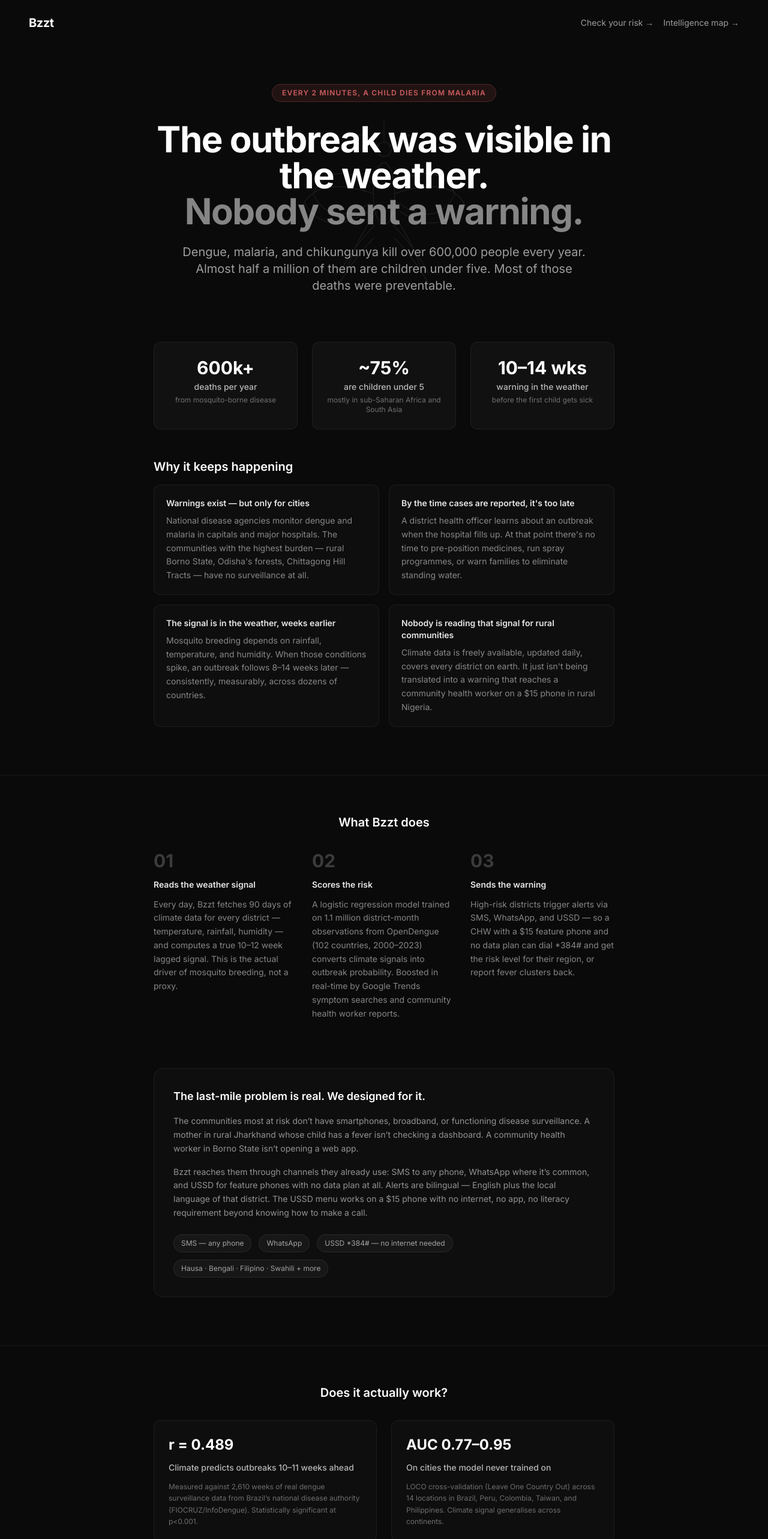
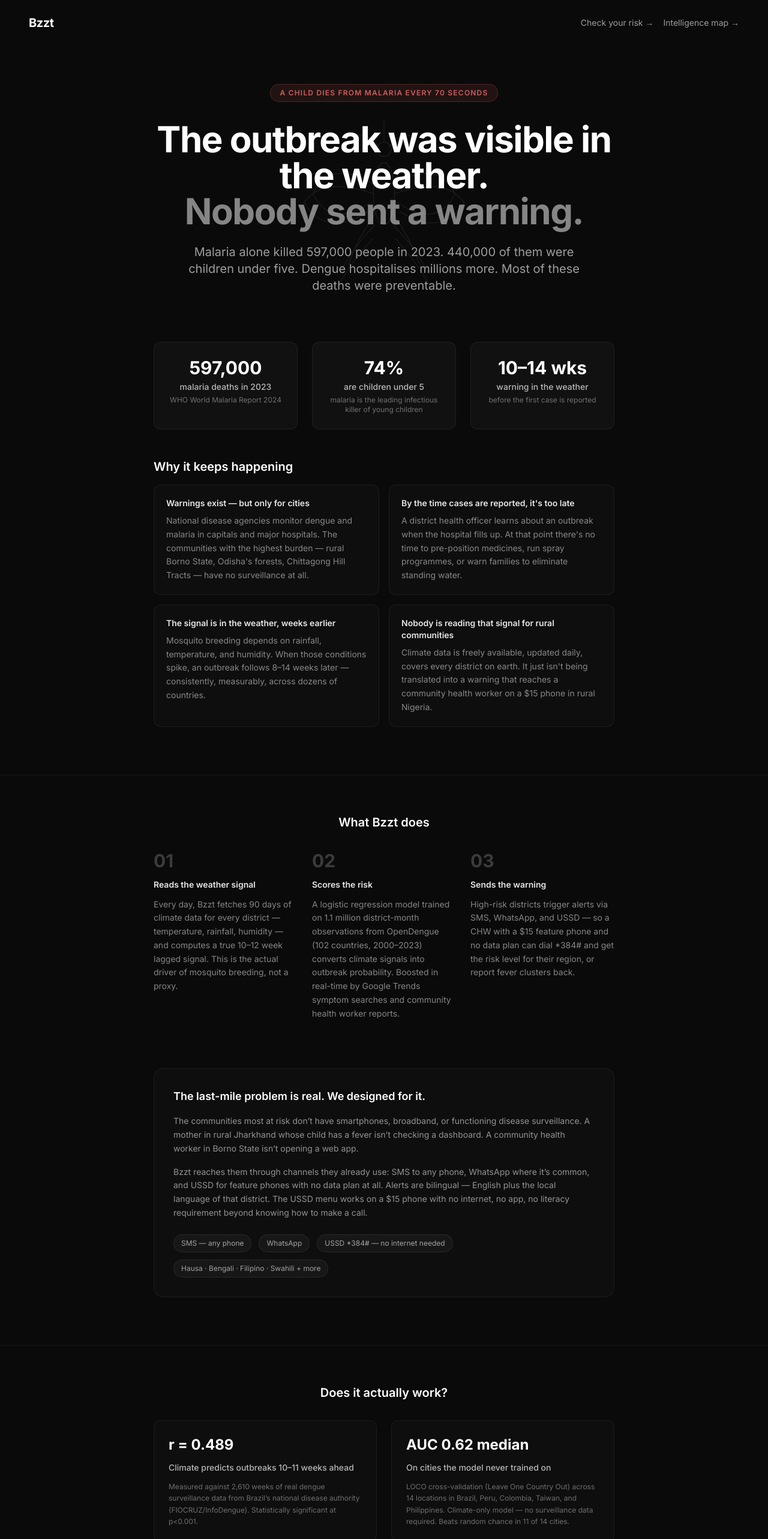
Before and after one commit to divyanka-kapoor/bzzt, a Next.js app: page / in a window 1280 px wide. Shown: the top 2566 px of the page at 60% size. Built offline with nearby package versions, Linux system fonts and the light colour scheme.

Commit message:
Fix homepage stats: accurate WHO numbers, corrected AUC, child deaths per 70s

```diff
--- a/app/page.tsx
+++ b/app/page.tsx
@@ -30,16 +30,15 @@ export default function Home() {
         <MosquitoWatermark />
         <div className="relative z-10 max-w-3xl mx-auto text-center space-y-6">
           <div className="inline-block text-xs font-semibold uppercase tracking-widest text-[#F87171]/80 bg-[#F87171]/10 border border-[#F87171]/20 rounded-full px-4 py-1.5 mb-2">
-            Every 2 minutes, a child dies from malaria
+            A child dies from malaria every 70 seconds
           </div>
           <h1 className="text-4xl md:text-6xl font-bold tracking-tight text-white leading-tight">
             The outbreak was visible in the weather.<br />
             <span className="text-white/50">Nobody sent a warning.</span>
           </h1>
           <p className="text-lg md:text-xl text-white/60 max-w-2xl mx-auto leading-relaxed">
-            Dengue, malaria, and chikungunya kill over 600,000 people every year.
-            Almost half a million of them are children under five.
-            Most of those deaths were preventable.
+            Malaria alone killed 597,000 people in 2023. 440,000 of them were children under five.
+            Dengue hospitalises millions more. Most of these deaths were preventable.
           </p>
         </div>
       </section>
@@ -50,9 +49,9 @@ export default function Home() {
 
           <div className="grid md:grid-cols-3 gap-6 text-center">
             {[
-              { stat: '600k+', label: 'deaths per year', sub: 'from mosquito-borne disease' },
-              { stat: '~75%', label: 'are children under 5', sub: 'mostly in sub-Saharan Africa and South Asia' },
-              { stat: '10–14 wks', label: 'warning in the weather', sub: 'before the first child gets sick' },
+              { stat: '597,000', label: 'malaria deaths in 2023', sub: 'WHO World Malaria Report 2024' },
+              { stat: '74%', label: 'are children under 5', sub: 'malaria is the leading infectious killer of young children' },
+              { stat: '10–14 wks', label: 'warning in the weather', sub: 'before the first case is reported' },
             ].map(({ stat, label, sub }) => (
               <div key={label} className="bg-white/[0.03] border border-white/[0.06] rounded-xl px-5 py-6 space-y-1">
                 <div className="text-3xl font-bold text-white">{stat}</div>
@@ -164,11 +163,12 @@ export default function Home() {
               </div>
             </div>
             <div className="bg-white/[0.02] border border-white/[0.06] rounded-xl p-6 space-y-3">
-              <div className="text-2xl font-bold text-white">AUC 0.77–0.95</div>
+              <div className="text-2xl font-bold text-white">AUC 0.62 median</div>
               <div className="text-sm font-medium text-white/70">On cities the model never trained on</div>
               <div className="text-xs text-white/40 leading-relaxed">
                 LOCO cross-validation (Leave One Country Out) across 14 locations in Brazil, Peru,
-                Colombia, Taiwan, and Philippines. Climate signal generalises across continents.
+                Colombia, Taiwan, and Philippines. Climate-only model — no surveillance data required.
+                Beats random chance in 11 of 14 cities.
               </div>
             </div>
             <div className="bg-white/[0.02] border border-white/[0.06] rounded-xl p-6 space-y-3 md:col-span-2">
```
